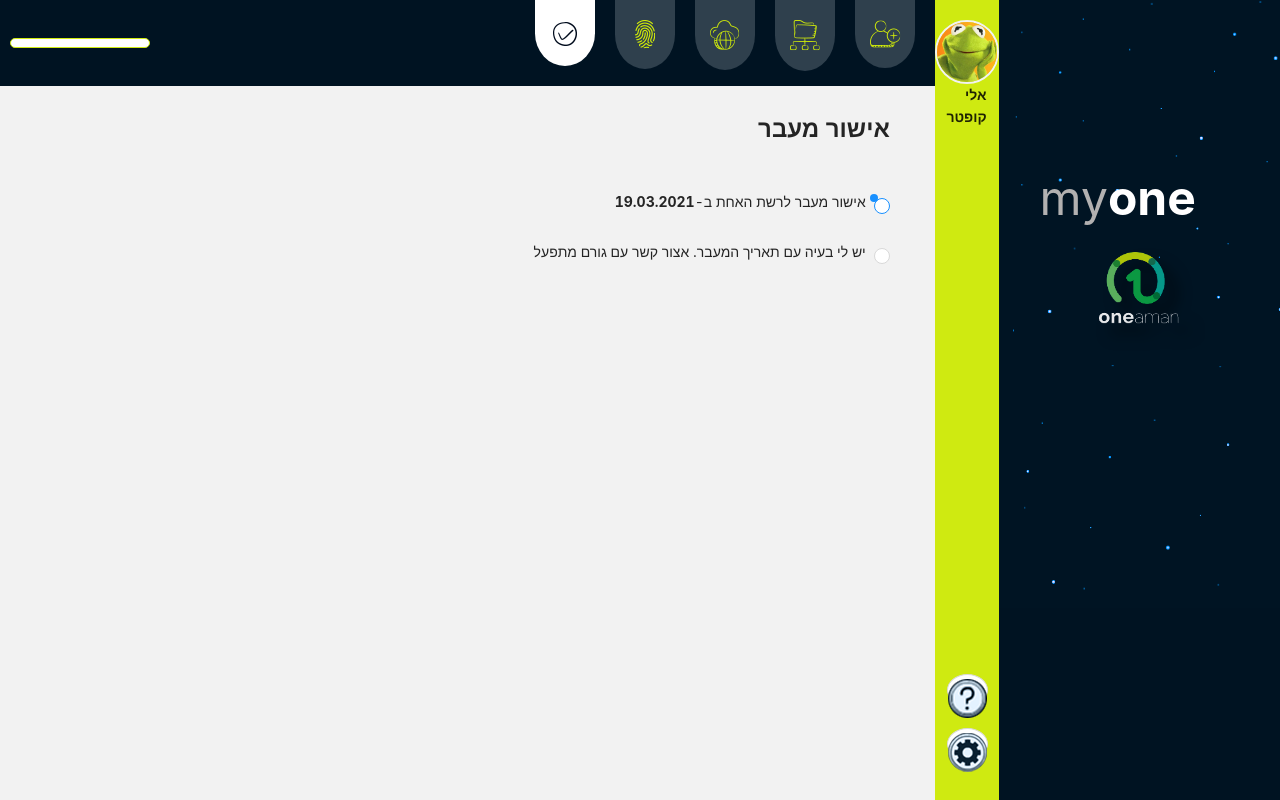
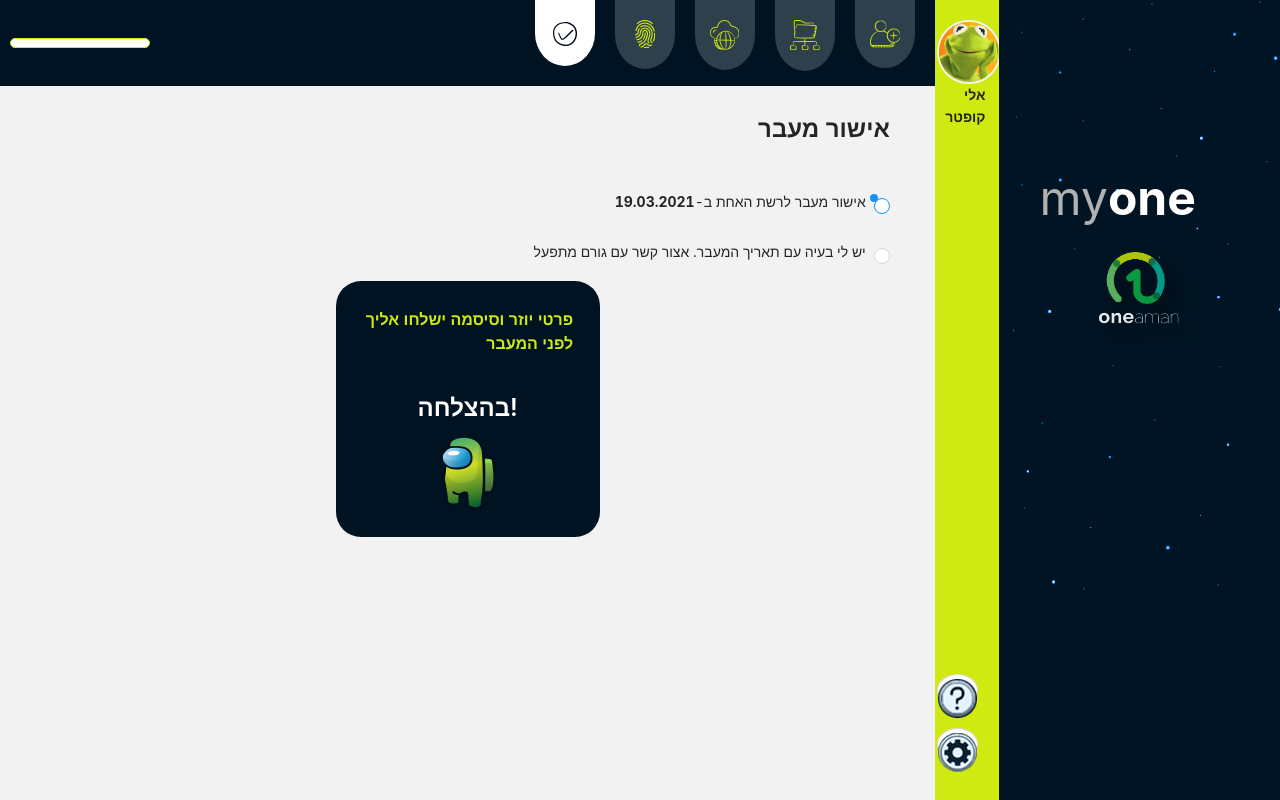
Before and after one commit to MomentumTeam/one-direction, a React (Create React App) app: page /finish in a window 1280 px wide. Built offline with nearby package versions, Linux system fonts and the light colour scheme.

Commit message:
fix: finger print page

```diff
--- a/src/App.css
+++ b/src/App.css
@@ -77,6 +77,7 @@
 
 .center {
   display: flex;
+  flex-direction: column;
   justify-content: center;
   /* align-items: center; */
   height: 100%;
--- a/src/components/endProcess/EndProcess.js
+++ b/src/components/endProcess/EndProcess.js
@@ -35,6 +35,31 @@ export const EndProcess = () => {
           </Radio>
         </Radio.Group>
       </div>
+      <div
+        style={{
+          marginTop: "10%",
+          width: "30%",
+          margin: "auto",
+          //   height: "50%",
+          padding: "3%",
+          borderRadius: "25px",
+          //   backgroundImage: `url(${process.env.PUBLIC_URL}/img/among_us_hd.png)`,
+          backgroundColor: "#001322",
+          color: "white",
+          display: "flex",
+          flexDirection: "column",
+          justifyContent: "center",
+          alignItems: "center",
+        }}
+      >
+        <Title level={5} style={{ color: "#CFEA11" }}>
+          פרטי יוזר וסיסמה ישלחו אליך לפני המעבר
+        </Title>
+        <Title level={3} style={{ color: "white" }}>
+          !בהצלחה
+        </Title>
+        <img src={process.env.PUBLIC_URL + "/img/amongs.png"} alt=""></img>
+      </div>
     </Content>
   );
 };
```
Also changed, not shown: src/features/personalInformation/PersonalInformationSlice.js (+11 -9 lines), public/img/amongs.png (added), 1 other file (tests, documents, lock files or other folders).
